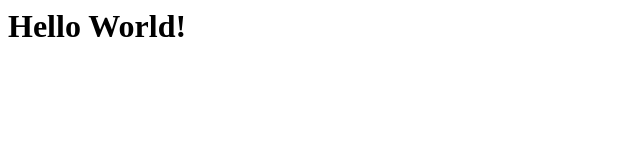
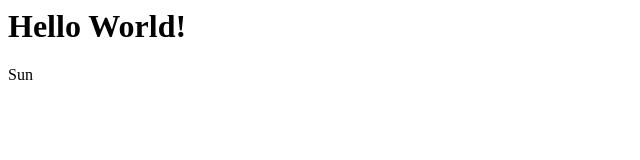
Before and after one commit to Feerverk05/2202, a plain HTML site: page index.html in a window 1280 px wide. Shown: the full height of the page, 0-640 px from the left. Drawn offline with Linux system fonts and the light colour scheme.

Commit message:
Update index.html

```diff
--- a/index.html
+++ b/index.html
@@ -1,3 +1,4 @@
 <html>
 <h1> Hello World! </h1>
+  <p> Sun</p>
 </html>
```
